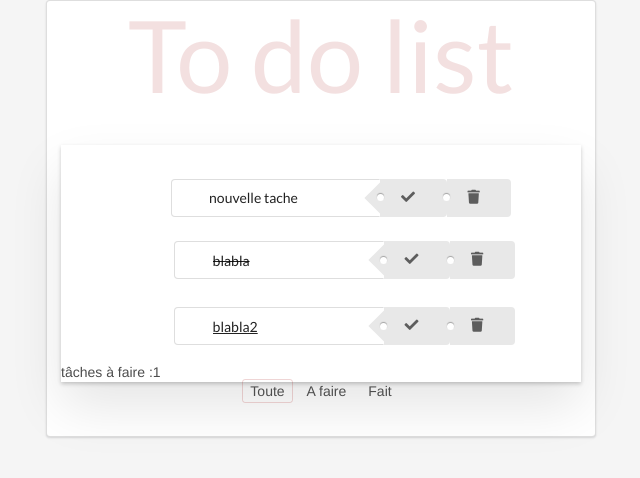
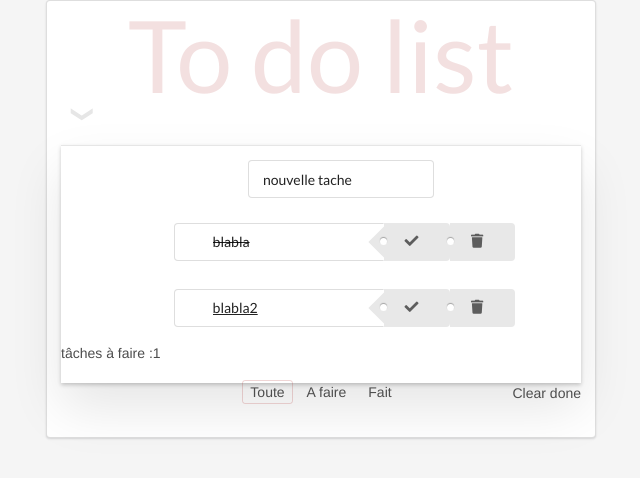
Before and after one commit to Latence132/todo, a Vue app: page / in a window 1280 px wide. Shown: the top 478 px of the page, without its empty margins (319-959 px from the left). Built offline with nearby package versions, Linux system fonts and the light colour scheme.

Commit message:
commit presque fini

```diff
--- a/src/components/Todo.vue
+++ b/src/components/Todo.vue
@@ -1,37 +1,35 @@
 <template>
     <section class="todoapp">
+
        <header class="header"><h1>{{msg}}</h1></header>
 
-        <br/>
-        <ul>
-            <div class="ui right labeled left icon input">
+
+        <div class="main">
+        <ul class="todo">
+            <div class="ui    input">
                 <input type="text" v-on:keyup.enter="add(currentTask)" v-model="currentTask" value="currentTask">
-                 <a class="ui tag label"  @click="$parent.done(taskName2)" name="taskNameDone">
-                  <i class="check icon"></i>
-                </a>
-                <a class="ui tag label" @click="$parent.remove(taskName2)" name="taskNameTrash">
-                   <i class="trash icon"></i>
-                </a>
+
             </div>
 
             <div class="ui list" v-for="task in filteredTasktlist">
-               <li :class="{completed : task.fait2}">
+               <li :class="{completed : task.fait2 }">
                     <div class="ui right labeled left icon input list"  >
-                        <Task :taskName2="task.taskName2"  :fait2="task.fait2"  tag="li"/>
+                        <Task :taskName2="task.taskName2"  :fait2="task.fait2"  @blur="doneEdit(task)" tag="li"/>
                     </div>
                </li>
             </div>
         </ul>
-        <footer>
-            <span class="todo-count">tâches à faire :<strong>{{remaining}}</strong> </span>
-            <br/>
+        <footer v-show="tasklist.length >0">
+            <span class="todo-count">tâches à faire :<strong>{{remaining}}</strong> </span><br/>
+            <input type="checkbox" class="toggle-all" v-model="allDone"><br/>
             <ul class="filters">
                 <li><a href="#" :class="{selected: filter === 'all'}" @click.prevent="filter = 'all'">Toute</a></li>
                 <li><a href="#" :class="{selected: filter === 'todo'}" @click.prevent="filter = 'todo'">A faire</a></li>
                 <li><a href="#" :class="{selected: filter === 'done'}" @click.prevent="filter = 'done'">Fait</a></li>
-
             </ul>
+            <button class="clear-completed" @click.prevent="removeDone()" v-show="remaining < tasklist.length">Clear done</button>
         </footer>
+        </div>
     </section>
 
 </template>
@@ -52,30 +50,40 @@ name: 'To-do-list',
     },
     methods: {
         add(){
+//            méthode plus compliqué, a ne pas utilisé
 //            this.currentTask.taskName2 = taskName2.srcElement.value;
 //            this.currentTask.fait2 = false;
-            console.log('appel fct Add');
-            console.log(this.currentTask);
+//            console.log('appel fct Add');
+//            console.log(this.currentTask);
+
             this.tasklist.push({taskName2:this.currentTask, fait2:false});
         },
         remove(taskName2){
-            //  supprimé l'item
+            //  supprimer l'item, méthode complexe a ne pas utilisé
             // l'index de l'élément: items.indexof(this.item)
             // suppréssion dasn le tableau this.items.slice(items.indexof(this.item),1)
-            console.log(this.tasklist.filter(task => task.taskName2 == taskName2));
-            this.tasklist.splice(this.tasklist.filter(task => task.taskName2 == taskName2),1);
+            // console.log(this.tasklist.filter(task => task.taskName2 == taskName2));
+            // this.tasklist.splice(this.tasklist.filter(task => task.taskName2 == taskName2),1);
+
+            this.tasklist = this.tasklist.filter( task => task.taskName2 !== taskName2);
         },
         done(taskName2){
-            console.log('fonction done parent');
+            //cette tache peut être plus simple a réaliser en changeant l'icone par une checkbox
+//            console.log('fonction done parent');
 //            console.log(taskName2);
-            console.log(this.task);
+            console.log(this.tasklist.filter(task => task.taskName2 == taskName2)[0].taskName2);
             console.log(this.tasklist.filter(task => task.taskName2 == taskName2)[0].fait2);
             this.tasklist.filter(task => task.taskName2 == taskName2)[0].fait2 = !this.tasklist.filter(task => task.taskName2 == taskName2)[0].fait2
-
-
 //            console.log(this.tasklist.indexOf(taskName2));
 //            task.fait2 = !task.fait2
 
+        },
+        removeDone(){
+            this.tasklist = this.tasklist.filter(task => task.fait2 === false);
+        },
+        doneEdit(){
+            console.log("edittask");
+            this.tasklist.filter(task => task.taskName2 === task.taskName2)[0].taskname2 = this.task.taskName2;
         }
     },
     computed:{
@@ -93,13 +101,22 @@ name: 'To-do-list',
             else {
                 return this.tasklist
             }
-
+        },
+        allDone:{
+            set(value){
+                    this.tasklist.forEach(task => {task.fait2 = value})
+            },
+            get(){
+            return this.remaining === 0;
+            }
+        },
+        Task:{
+            get(){
+                return this.task;
+            }
         }
     }
-//    mounted: {
-////        this.tasklist.push();
-////        this.tasklist.push(null);
-//    },
+
 }
 </script>
 
```
